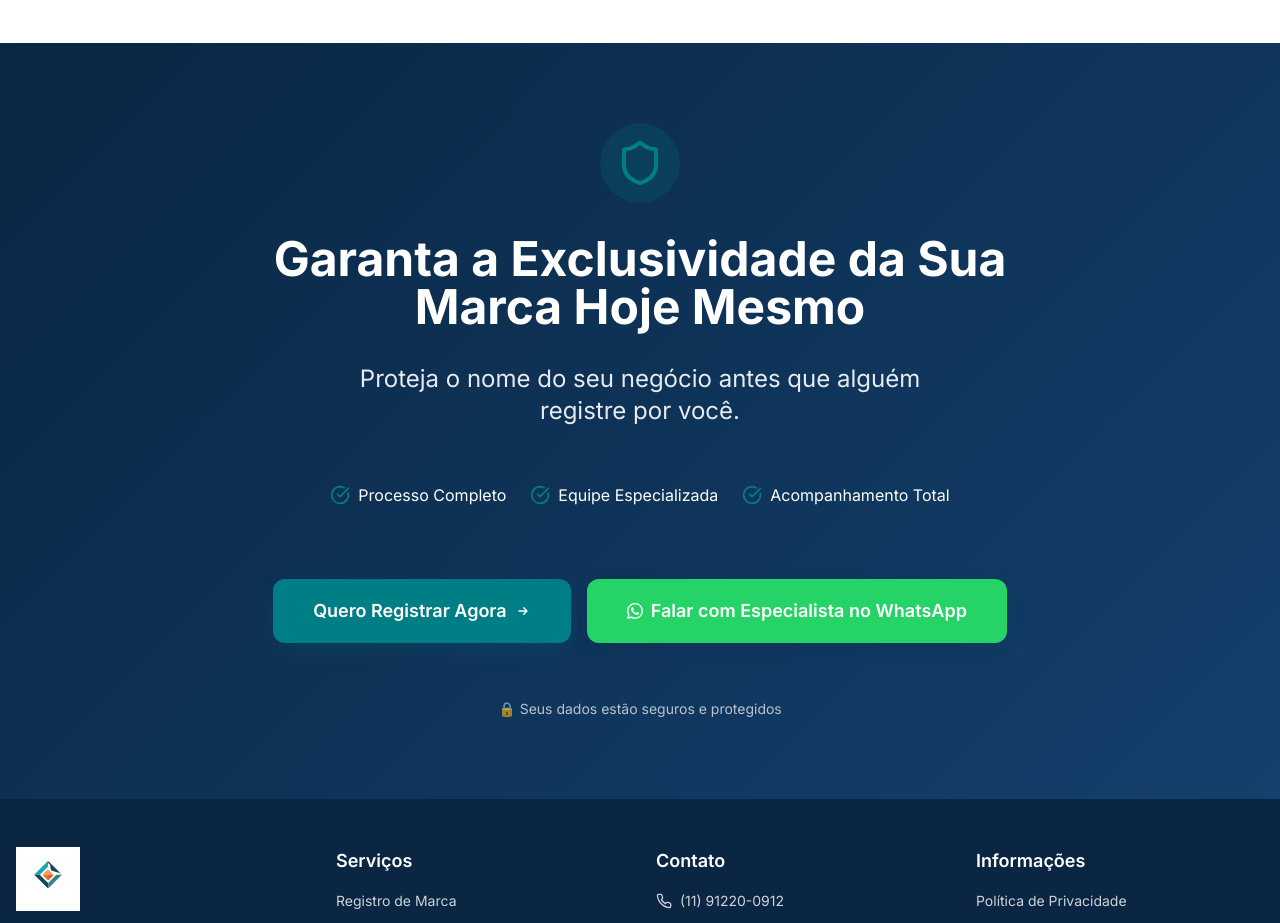
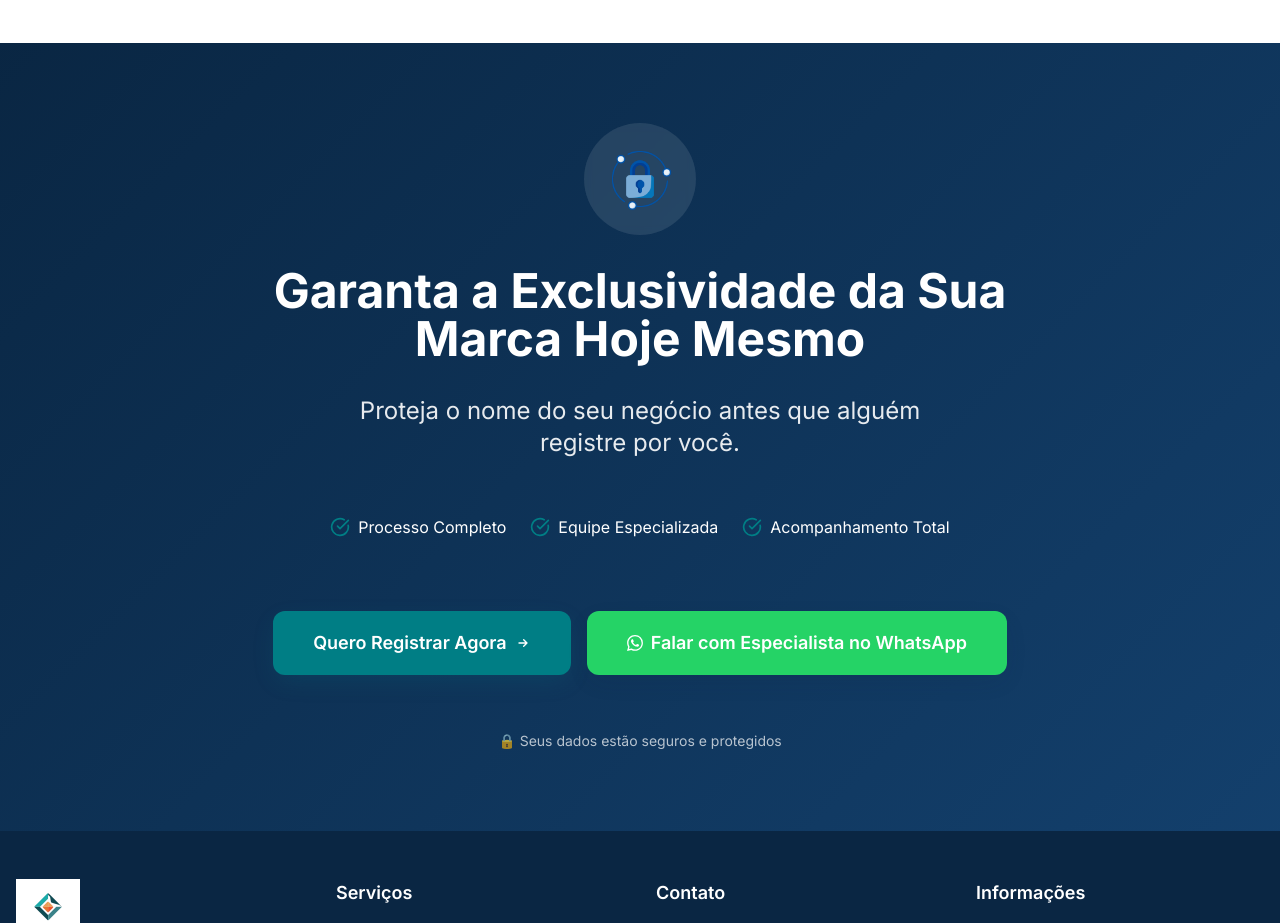
Before and after one commit to gustavopelicioniii-rgb/LEGAL-MARK---PROJETO-JULIA-E-GUSTAVO, a React (Vite) app: page / in a window 1280 px wide. Shown: the part 5420-6343 px from the top of the page. Built offline with nearby package versions, Linux system fonts and the light colour scheme; the HTML template or start-up script is replaced by a standard one.

Commit message:
Update hero image

```diff
--- a/src/components/FinalCTA.tsx
+++ b/src/components/FinalCTA.tsx
@@ -1,5 +1,6 @@
 import { Button } from "@/components/ui/button";
-import { Shield, CheckCircle } from "lucide-react";
+import { CheckCircle } from "lucide-react";
+import iconSecurity from "@/assets/icon-security.png";
 
 const FinalCTA = () => {
   const whatsappNumber = "5511912200912";
@@ -18,8 +19,8 @@ const FinalCTA = () => {
       <div className="container mx-auto px-4 relative z-10">
         <div className="max-w-4xl mx-auto text-center text-white space-y-6 sm:space-y-8 animate-fade-in">
           {/* Icon */}
-          <div className="inline-flex p-3 sm:p-4 rounded-full bg-accent/20 backdrop-blur-sm">
-            <Shield className="w-10 h-10 sm:w-12 sm:h-12 text-accent" />
+          <div className="inline-flex p-3 sm:p-4 rounded-full bg-white/10 backdrop-blur-sm">
+            <img src={iconSecurity} alt="Segurança" className="w-16 h-16 sm:w-20 sm:h-20" />
           </div>
 
           {/* Headline */}
```
Also changed, not shown: src/assets/icon-security.png (added).
